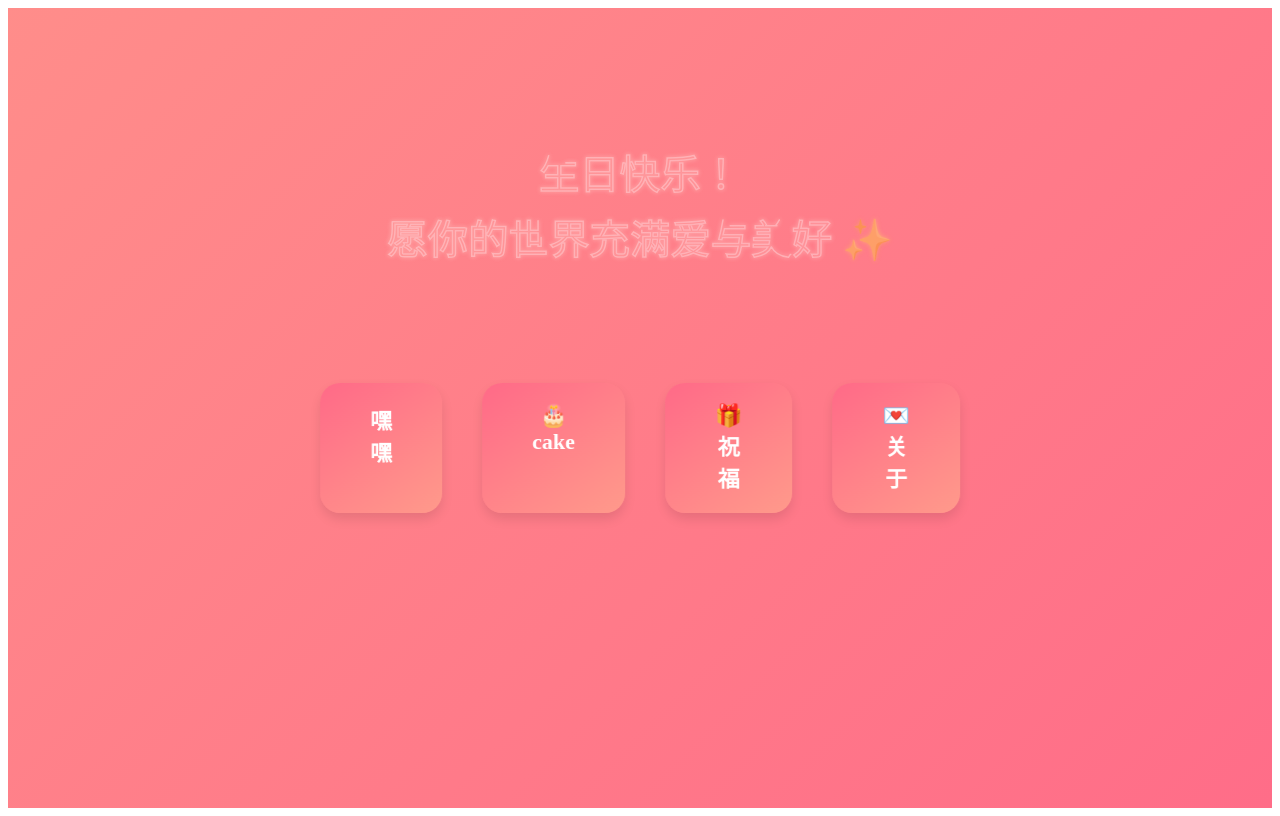
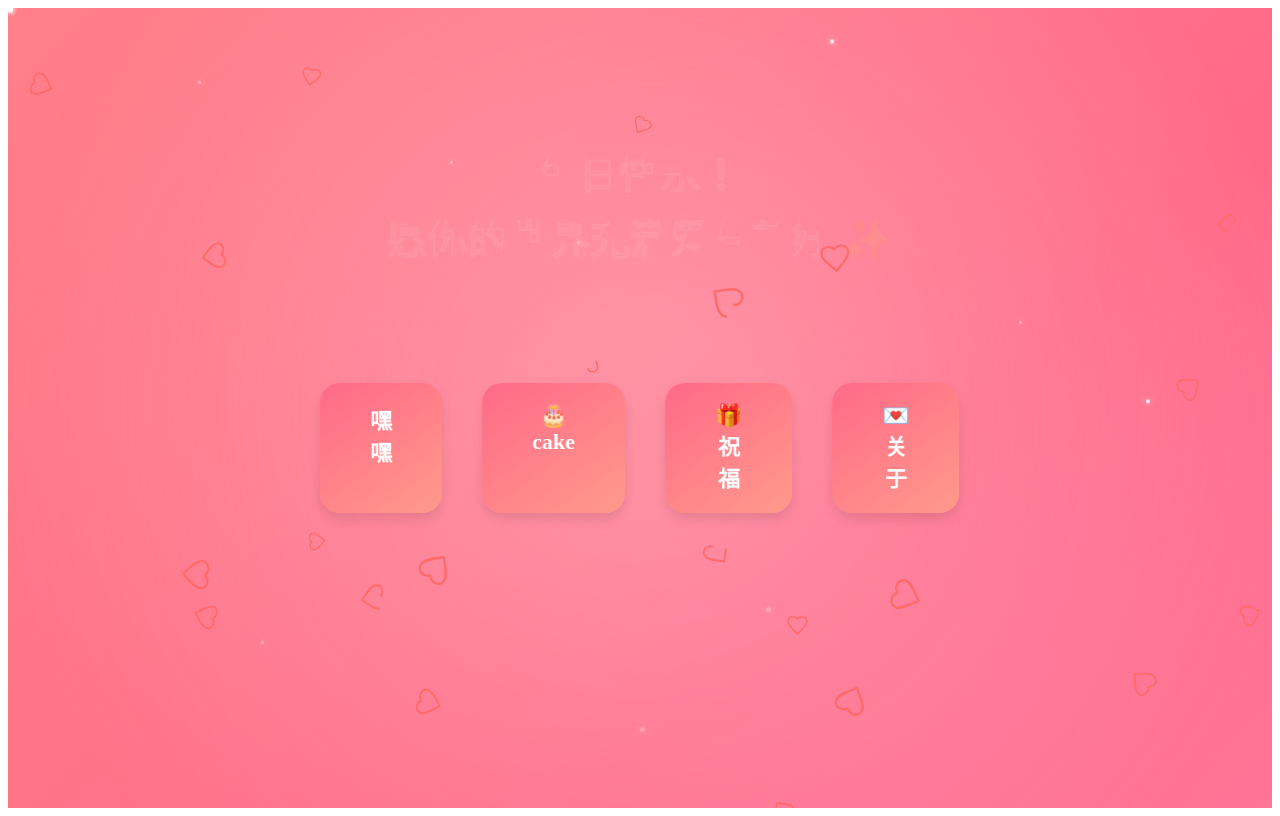
Before and after one commit to leehaohaohao/birth-react, a React (Vite) app: page / in a window 1280 px wide. Built offline with nearby package versions, Linux system fonts and the light colour scheme.

Commit message:
-ui: homepage新增爱心svg

```diff
--- a/public/opensource/css/base.css
+++ b/public/opensource/css/base.css
@@ -6,7 +6,8 @@
 :root {
 	font-size: 16px;
 	--color-text: #f5f5f5; /* 更柔和的白色 */
-	--color-bg: linear-gradient(to left, #a8edea 0%, #fed6e3 100%);
+	--color-bg: linear-gradient(45deg, #a8edea, #fed6e3, #ff9a9e);
+
 	--color-link: #00bcd4; /* 清新的蓝色 */
 	--color-link-hover: #ff5722; /* 橙色悬浮效果 */
 	--color-title: #f8bbd0; /* 柔和的粉色 */
--- a/src/component/HomePage.css
+++ b/src/component/HomePage.css
@@ -1,4 +1,4 @@
-/* 页面整体样式 */
+/* 背景动画 */
 .homepage {
     position: relative;
     height: 100vh;
@@ -7,11 +7,128 @@
     align-items: center;
     background: linear-gradient(135deg, #ff9a8b, #ff6a88, #ff99cc);
     background-size: 300% 300%;
-    animation: gradientMove 6s ease infinite;
+    animation: gradientMove 8s ease infinite;
     overflow: hidden;
 }
 
-/* 生日祝福信息 */
+/* 心电图动画 */
+.heartbeat-wave {
+    animation: heartbeat 6s ease-in-out infinite;
+    stroke-dasharray: 1800;  /* 路径总长度 */
+    stroke-dashoffset: 1800; /* 初始路径不可见 */
+}
+
+/* 心电图动画，从左到右绘制 */
+@keyframes heartbeat {
+    0% {
+        stroke-dashoffset: 1800;
+    }
+    50% {
+        stroke-dashoffset: 0;
+    }
+    100% {
+        stroke-dashoffset: 1800;
+    }
+}
+
+/* 背景爱心容器 */
+.hearts-background {
+    position: absolute;
+    width: 100%;
+    height: 100%;
+    top: 0;
+    left: 0;
+    pointer-events: none; /* 防止爱心遮挡点击事件 */
+    z-index: 0; /* 确保爱心在背景层 */
+}
+
+/* 单个爱心样式 */
+.heart-bg {
+    position: absolute;
+    opacity: 1; /* 初始可见 */
+    animation: drawHeart 3s ease-in-out infinite; /* 动画循环 */
+}
+
+/* 路径绘制动画 */
+@keyframes drawHeart {
+    0% {
+        stroke-dashoffset: 100; /* 初始路径不可见 */
+    }
+    50% {
+        stroke-dashoffset: 0; /* 路径完全可见 */
+    }
+    100% {
+        stroke-dashoffset: 100; /* 路径消失 */
+    }
+}
+/* 添加漂浮的光点 */
+.homepage::before {
+    content: "";
+    position: absolute;
+    width: 120vw;
+    height: 120vh;
+    top: -10%;
+    left: -10%;
+    background: radial-gradient(circle, rgba(255, 255, 255, 0.3) 10%, rgba(255, 255, 255, 0) 70%);
+    animation: floatingGlow 10s infinite alternate ease-in-out;
+    pointer-events: none;
+    z-index: 0;
+}
+
+/* ⭐ 星星背景 */
+.stars-container {
+    position: absolute;
+    width: 100%;
+    height: 100%;
+    pointer-events: none;
+    z-index: 0;
+}
+
+/* 单个星星样式 */
+.star {
+    position: absolute;
+    width: 3px;
+    height: 3px;
+    background-color: white;
+    border-radius: 50%;
+    opacity: 0;
+    box-shadow: 0 0 6px white;
+    animation: twinkle 3s infinite alternate ease-in-out, floatStars 8s infinite ease-in-out;
+}
+
+/* 随机调整星星大小 & 透明度 */
+.stars-container .star:nth-child(10n) { width: 2px; height: 2px; opacity: 0.5; animation-duration: 2s; }
+.stars-container .star:nth-child(5n) { width: 4px; height: 4px; opacity: 0.7; animation-duration: 4s; }
+.stars-container .star:nth-child(3n) { width: 5px; height: 5px; opacity: 0.9; animation-duration: 5s; }
+
+/* 随机分布星星 */
+.stars-container .star:nth-child(1) { top: 10%; left: 15%; }
+.stars-container .star:nth-child(2) { top: 30%; left: 45%; }
+.stars-container .star:nth-child(3) { top: 60%; left: 70%; }
+.stars-container .star:nth-child(4) { top: 80%; left: 20%; }
+.stars-container .star:nth-child(5) { top: 50%; left: 90%; }
+.stars-container .star:nth-child(6) { top: 75%; left: 60%; }
+.stars-container .star:nth-child(7) { top: 40%; left: 80%; }
+.stars-container .star:nth-child(8) { top: 20%; left: 35%; }
+.stars-container .star:nth-child(9) { top: 90%; left: 50%; }
+.stars-container .star:nth-child(10) { top: 5%; left: 65%; }
+/* 可以继续增加更多星星 */
+
+/* ✨ 星星闪烁动画 */
+@keyframes twinkle {
+    0% { opacity: 0.2; transform: scale(0.8); }
+    50% { opacity: 1; transform: scale(1); }
+    100% { opacity: 0.2; transform: scale(0.8); }
+}
+
+/* 🌌 星星浮动动画 */
+@keyframes floatStars {
+    0% { transform: translateY(0); }
+    50% { transform: translateY(-10px); }
+    100% { transform: translateY(0); }
+}
+
+/* 🎉 生日祝福信息 */
 .birthday-message {
     position: absolute;
     top: 15%;
@@ -19,7 +136,19 @@
     width: 80%;
 }
 
-/* SVG 动画 */
+/* 光点漂浮 */
+@keyframes floatingGlow {
+    0% {
+        transform: translateY(-10px) translateX(-10px) scale(1);
+        opacity: 0.6;
+    }
+    100% {
+        transform: translateY(10px) translateX(10px) scale(1.1);
+        opacity: 0.9;
+    }
+}
+
+/* 🎆 生日 SVG 动画 */
 .birthday-svg {
     width: 90%;
     height: auto;
@@ -30,68 +159,37 @@
     font-size: 5em;
     font-family: 'Brush Script MT', cursive;
     stroke: #ffffff;
-    fill: url(#gradient-text); /* 渐变色 */
+    fill: url(#gradient-text);
     stroke-width: 3;
     stroke-linecap: round;
     stroke-dasharray: 1200;
     stroke-dashoffset: 1200;
-    animation: strokeAnimation 6s ease-in-out infinite,
-    glowFadeOut 6s ease-in-out infinite;
+    animation: strokeAnimation 6s ease-in-out infinite, glowFadeOut 6s ease-in-out infinite;
 }
 
-
-
+/* ✏️ 文字描边动画 */
 @keyframes strokeAnimation {
-    0% {
-        stroke-dasharray: 1200;
-        stroke-dashoffset: 1200;
-        opacity: 0;
-        text-shadow: 0 0 10px #ffdd94, 0 0 20px #ff9a8b;
-    }
-    20% {
-        opacity: 1; /* 轻微浮现，避免突兀 */
-    }
-    60% {
-        stroke-dashoffset: 0; /* 逐步绘制 */
-        opacity: 1;
-    }
-    80% {
-        stroke-dashoffset: 0;
-        opacity: 1;
-    }
-    100% {
-        stroke-dashoffset: 1200; /* 再次消失 */
-        text-shadow: 0 0 2px #ff9a8b;
-        opacity: 0;
-    }
+    0% { stroke-dashoffset: 1200; opacity: 0; }
+    20% { opacity: 1; }
+    60% { stroke-dashoffset: 0; opacity: 1; }
+    100% { stroke-dashoffset: 1200; opacity: 0; }
 }
 
-
-/* 文字跳跃效果 */
-@keyframes bounceText {
-    0% {
-        transform: translateY(0);
-    }
-    100% {
-        transform: translateY(-8px);
-    }
+/* 🎈 文字入场渐变 */
+@keyframes fadeInMessage {
+    0% { opacity: 0; transform: translateY(-50px) scale(0.8); }
+    50% { opacity: 0.8; transform: translateY(-10px) scale(1.05); }
+    100% { opacity: 1; transform: translateY(0) scale(1); }
 }
-
 
 /* 背景渐变动画 */
 @keyframes gradientMove {
-    0% {
-        background-position: 0% 50%;
-    }
-    50% {
-        background-position: 100% 50%;
-    }
-    100% {
-        background-position: 0% 50%;
-    }
+    0% { background-position: 0% 50%; }
+    50% { background-position: 100% 50%; }
+    100% { background-position: 0% 50%; }
 }
 
-/* 导航项容器 */
+/* 📌 导航项容器 */
 .nav-blocks {
     display: flex;
     gap: 40px;
@@ -103,7 +201,7 @@
     animation: fadeIn 1.5s forwards;
 }
 
-/* 导航项样式 */
+/* 📍 导航项 */
 .nav-item {
     background: linear-gradient(145deg, #ff6a88, #ff9a8b);
     color: white;
@@ -120,39 +218,22 @@
     animation: slideIn 1s forwards;
 }
 
-/* 导航项悬浮效果 */
+/* 🏮 导航项悬浮 */
 .nav-item:hover {
     transform: translateY(-10px) rotate(3deg);
     filter: brightness(1.2);
     box-shadow: 0 12px 24px rgba(0, 0, 0, 0.2);
 }
 
-/* 入场动画 */
+/* 🚀 入场动画 */
 @keyframes fadeIn {
     0% { opacity: 0; }
     100% { opacity: 1; }
 }
 
-/* 导航项入场动画 */
+/* 📜 导航项入场 */
 @keyframes slideIn {
-    0% {
-        transform: translateY(20px);
-        opacity: 0;
-    }
-    100% {
-        transform: translateY(0);
-        opacity: 1;
-    }
+    0% { transform: translateY(30px) rotate(-3deg); opacity: 0; }
+    60% { transform: translateY(-5px) rotate(3deg); opacity: 0.9; }
+    100% { transform: translateY(0) rotate(0); opacity: 1; }
 }
-
-/* 祝福文字渐入 */
-@keyframes fadeInMessage {
-    0% {
-        opacity: 0;
-        transform: translateY(-50px);
-    }
-    100% {
-        opacity: 1;
-        transform: translateY(0);
-    }
-}
--- a/src/component/HomePage.tsx
+++ b/src/component/HomePage.tsx
@@ -17,6 +17,41 @@ const HomePage = () => {
     };
     return (
         <div className="homepage">
+            <div className="hearts-background">
+                {Array.from({length: 25}).map((_, i) => {
+                    const size = 20 + Math.random() * 20; // 随机大小，范围在 40px 到 80px
+                    const rotation = Math.random() * 360; // 随机旋转角度，范围在 0° 到 360°
+                    return (
+                        <svg
+                            key={i}
+                            className="heart-bg"
+                            style={{
+                                left: `${Math.random() * 100}%`, // 随机水平位置
+                                top: `${Math.random() * 100}%`, // 随机垂直位置
+                                animationDelay: `${Math.random() * 2}s`, // 随机动画延迟
+                                width: `${size}px`, // 随机大小
+                                height: `${size}px`,
+                                transform: `rotate(${rotation}deg)`, // 随机旋转角度
+                            }}
+                            xmlns="http://www.w3.org/2000/svg"
+                            viewBox="0 0 32 32"
+                        >
+                            <path
+                                d="M16 4.248c-3.148-5.402-12-3.825-12 2.944 0 4.661 5.571 9.427 12 15.808 6.43-6.381 12-11.147 12-15.808 0-6.792-8.875-8.306-12-2.944z"
+                                fill="transparent" /* 透明填充 */
+                                stroke="#ff6b6b" /* 红色描边 */
+                                strokeWidth="2" /* 描边粗细 */
+                                strokeDasharray="100" /* 路径总长度 */
+                            />
+                        </svg>
+                    );
+                })}
+            </div>
+            <div className="stars-container">
+                {Array.from({length: 50}).map((_, i) => (
+                    <span key={i} className="star"></span>
+                ))}
+            </div>
             <div className="birthday-message">
                 <svg
                     xmlns="http://www.w3.org/2000/svg"
@@ -24,16 +59,11 @@ const HomePage = () => {
                     className="birthday-svg"
                 >
                     <defs>
-                        {/* 文字渐变色 */}
                         <linearGradient id="textGradient" x1="0%" y1="0%" x2="100%" y2="0%">
                             <stop offset="0%" stopColor="#fff6b7"/>
-                            {/* 亮黄色 */}
                             <stop offset="50%" stopColor="#ffdd94"/>
-                            {/* 金色 */}
                             <stop offset="100%" stopColor="#f8a488"/>
-                            {/* 橙粉色 */}
                         </linearGradient>
-                        {/* 文字发光效果 */}
                         <filter id="glow">
                             <feGaussianBlur stdDeviation="4.5" result="coloredBlur"/>
                             <feMerge>
@@ -43,7 +73,6 @@ const HomePage = () => {
                         </filter>
                     </defs>
 
-                    {/* 生日快乐 文字 */}
                     <text
                         x="50%"
                         y="120"
@@ -59,7 +88,6 @@ const HomePage = () => {
                         生日快乐！
                     </text>
 
-                    {/* 祝福语 文字 */}
                     <text
                         x="50%"
                         y="250"
@@ -74,7 +102,6 @@ const HomePage = () => {
                     >
                         愿你的世界充满爱与美好 ✨
                     </text>
-
                 </svg>
             </div>
 
```
Also changed, not shown: src/assets/star.png (added).
